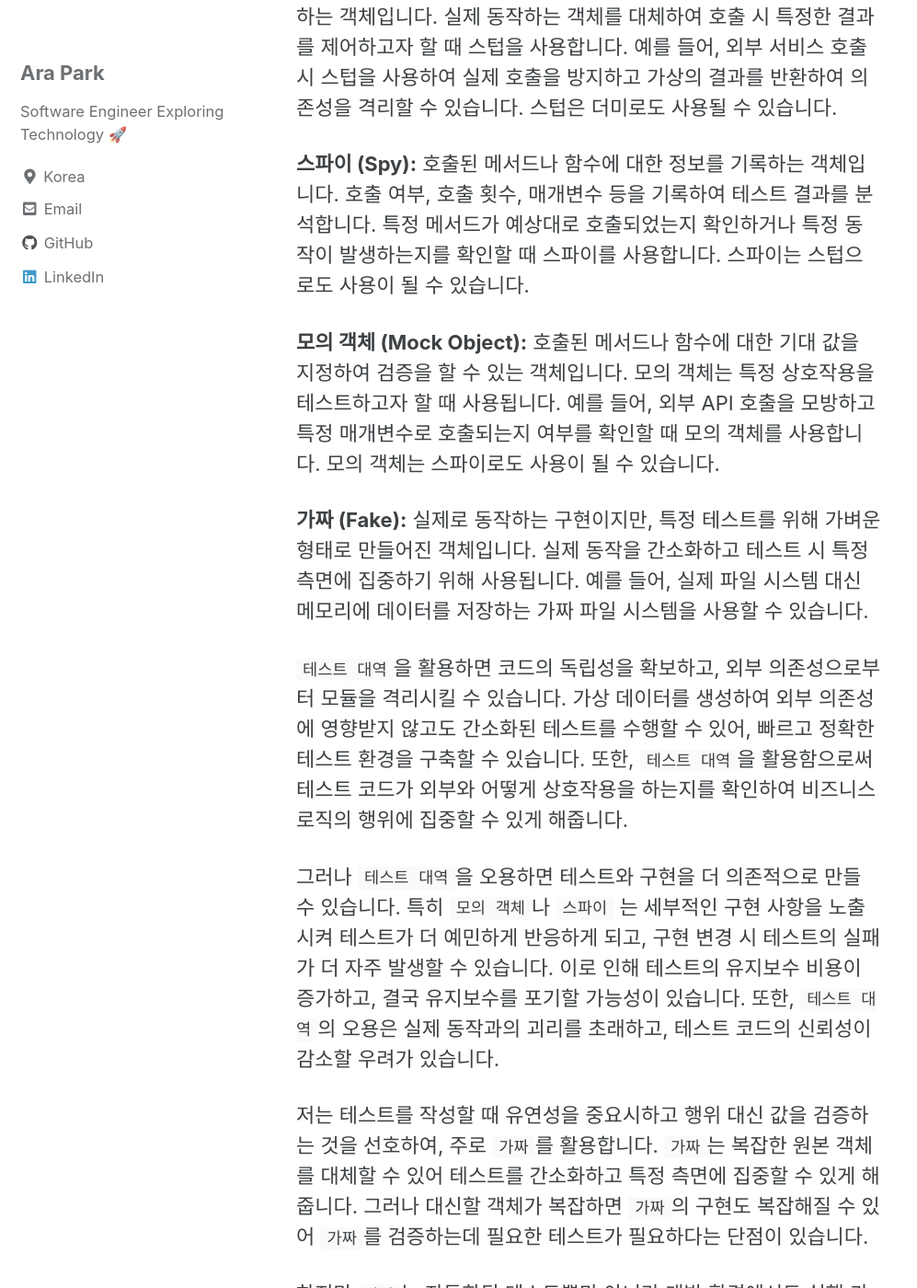
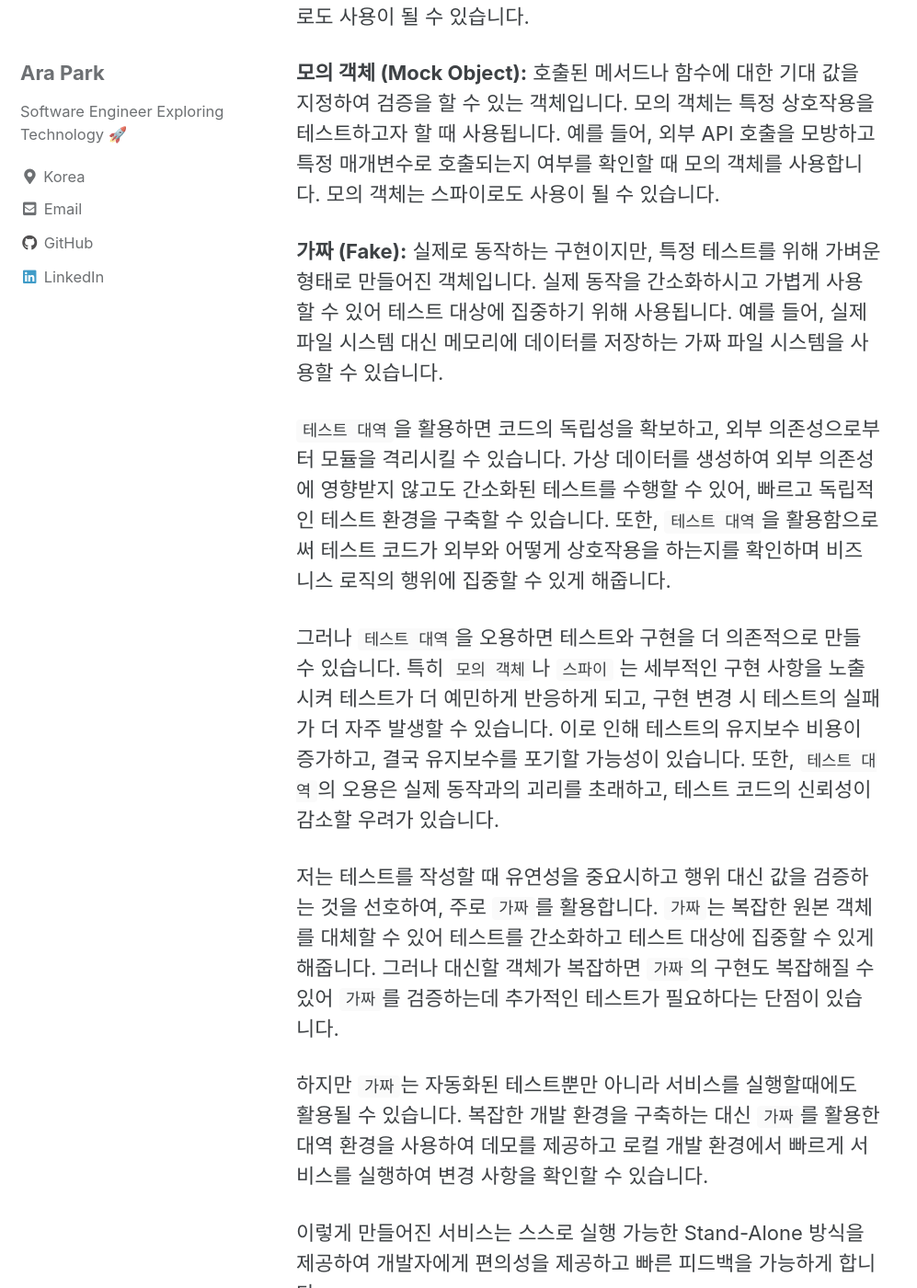
Before and after one commit to siyul-park/siyul-park.github.io, a Jekyll site: the page built from _posts/2023-12-30-tdd-in-agile.md, in a window 1280 px wide and 1400 px high, scrolled down 5760 px. Shown: the whole window at 92% size, without its empty margins (0-997 px from the left). Built offline with Jekyll 4.4.1, drawn with Linux system fonts in a browser that asks for light colours; cached includes are drawn as plain includes; comment, search, counter and statistics services are not loaded; some of the changed text lies outside the part shown.

Commit message:
docs: fix tdd in agile

```diff
--- a/_posts/2023-12-30-tdd-in-agile.md
+++ b/_posts/2023-12-30-tdd-in-agile.md
@@ -20,11 +20,9 @@ categories: agile
 
 이러한 문제와 함께 고객 요구사항의 불확실성, 신속한 시장 변화, 경쟁 압력 등이 부각되면서 애자일 방법론이 등장하게 되었습니다. 애자일은 지속적인 변경에 대응하고 빠르게 가치를 제공하기 위한 방법론으로, 폭포수 모델의 한계를 극복하고 고객과의 긴밀한 협력, 빠른 피드백, 작은 주기의 반복 개발 등을 강조하여 개발 과정을 민첩하게 조정할 수 있도록 도와줍니다.
 
-스크럼, 익스트림 프로그래밍(XP), 칸반 등은 각자의 특성을 가진 애자일 소프트웨어 개발 방법론입니다. 스크럼은 스프린트를 중심으로 계획과 개발을 진행하며, 익스트림 프로그래밍은 짝 프로그래밍과 테스트 주도 개발을 강조하여 품질을 향상시킵니다. 칸반은 시각적인 작업 관리를 중심으로 작업 흐름을 최적화하고 지속적으로 개선합니다. 이들은 각자의 강점과 가치를 가지고 있으며, 팀이나 프로젝트의 특성에 따라 선택하여 적용할 수 있습니다.
-
 TDD(Test-Driven Development, 테스트 주도 개발)는 테스트 코드를 선행적으로 작성하고 이를 통과하는 코드를 순환적으로 개발하는 사이클을 따릅니다. 이는 변경에 대한 두려움 없이 코드를 작성할 수 있게 해줍니다. 새로운 요구사항이나 변경이 발생하면 그에 맞게 테스트를 작성하고, 해당 테스트를 통과할 정도의 코드를 작성하는 식으로 진행합니다. 기존 기능에 영향을 주지 않는 것을 확인하며 작은 변경이 이루어지기 때문에 변화에 대응하기가 훨씬 수월해집니다.
 
-테스트는 실행 가능한 명세로써 기능을 문서화하는 역할을 합니다. 테스트를 통해 특정 조건에서 어떻게 작동해야 하는지 명확하게 기술함으로써 동작을 쉽게 이해하고 유지보수할 수 있게 됩니다. 또한, 테스트를 먼저 작성을 하면서 코드를 호출자의 관점으로 바라볼 수 있습니다. 제품 코드를 작성하는 것과는 다른 관점으로 코드를 바라 보며 편리하게 사용할 수 있는 설계를 하는데 집중합니다.
+테스트는 실행 가능한 명세로써 기능을 문서화하는 역할을 합니다. 테스트를 통해 특정 조건에서 어떻게 작동해야 하는지 명확하게 기술함으로써 동작을 쉽게 이해하고 사용할 수 있게 됩니다. 또한, 테스트를 먼저 작성을 하면서 코드를 호출자의 관점으로 바라볼 수 있습니다. 제품 코드를 작성하는 것과는 다른 관점으로 코드를 바라 보며 편리하게 사용할 수 있는 설계를 하는데 집중합니다.
 
 이러한 방식들은 애자일의 "계획을 따르기보다 변화에 대응하기"와 "포괄적인 문서보다 작동하는 소프트웨어를" 실현하는데 도움을 줍니다.
 
@@ -62,9 +60,9 @@ TDD는 3가지의 단계를 짧은 주기 동안 반복합니다.
 
 **인수 테스트(Acceptance Test):** 비즈니스적인 관점에서 소프트웨어가 정확하게 동작하는지를 검증합니다. 종단간 테스트가 이 테스트에 포함될 수 있습니다. 주로 사용자 스토리의 정상 동작 여부를 중점적으로 평가하며, 비지니스 요구 사항을 충족하는지를 확인합니다.
 
-단위 테스트에서 종단간 테스트로 갈수록 테스트의 비용과 실행 시간이 증가하는 경향이 있습니다. 이는 테스트의 범위와 복잡성이 확대되면서 발생하는 자연스러운 현상입니다. 주로 저렴하고 간단한 단위 테스트가 자주 실행되고 작성됩니다. 통합 테스트, 종단간 테스트, 그리고 인수 테스트는 전체 시스템이나 사용자의 입장에서의 기능을 검증하기 때문에 더 많은 리소스와 시간이 필요합니다. 이러한 테스트는 단위 테스트와 달리 여러 모듈 또는 컴포넌트 간의 상호 작용을 고려해야 하므로 복잡성이 증가합니다.
+단위 테스트에서 종단간 테스트로 갈수록 테스트의 비용과 실행 시간이 증가하는 경향이 있습니다. 통합 테스트, 종단간 테스트, 그리고 인수 테스트는 전체 시스템이나 사용자의 입장에서의 기능을 검증하기 때문에 더 많은 리소스와 시간이 필요합니다. 이러한 테스트는 단위 테스트와 달리 여러 모듈 또는 컴포넌트 간의 상호 작용을 고려해야 하므로 복잡성이 증가합니다. 이는 테스트의 범위와 복잡성이 확대되면서 발생하는 자연스러운 현상입니다. 주로 저렴하고 간단한 단위 테스트가 자주 실행되고 작성됩니다.
 
-"실패할 테스트를 작성하기 전에는 아무런 제품 코드도 작성하지 않는다"는 원칙은 단위 테스트에만 국한되지 않고, 통합 테스트, 종단간 테스트, 그리고 인수 테스트에도 모두 적용됩니다. 테스트의 크기와 무관하게 테스트를 우선으로 하고 그 후에 제품 코드를 작성하는 것은 설계를 검토하고 구현이 나아갈 방향을 제시합니다.
+"실패할 테스트를 작성하기 전에는 아무런 제품 코드도 작성하지 않는다"는 원칙은 단위 테스트에만 국한되지 않고, 통합 테스트, 종단간 테스트, 그리고 인수 테스트에도 모두 적용됩니다. 테스트의 크기와 무관하게 테스트를 우선으로 작성하고 그 후에 제품 코드를 작성하는 것은 설계를 검토하고 구현이 나아갈 방향을 제시합니다.
 
 동일한 기능에 대해 여러 범위의 테스트를 작성해야 할 때가 있습니다. 새로운 사용자 스토리를 개발할 때, 먼저 해당 스토리의 핵심 기능을 인수 테스트로 작성합니다. 이 인수 테스트는 가능한 단순하게 작성되어야 합니다. 그리고 `테스트 대역`을 활용하여 인수 테스트를 통과시킵니다. 이후 필요한 모듈과 컴포넌트를 식별하고, 각 모듈에 대한 통합 테스트를 수행합니다. 이 경우에도 테스트를 통과시키기 위해 `테스트 대역`을 활용할 수 있습니다.
 
@@ -74,7 +72,7 @@ TDD는 3가지의 단계를 짧은 주기 동안 반복합니다.
 
 테스트 대역(Test Double)은 테스트 대상이 실제 의존하고 있는 환경이나 객체의 역할을 대신하기 위해 사용됩니다. 여러 종류의 `테스트 대역`이 있으며, 각각은 특정한 테스트 시나리오나 목적에 맞게 선택하여 활용됩니다.
 
-**더미 (Dummy):** 주로 매개변수를 전달하지만 실제 동작이 필요하지 않은 객체입니다. 특히 매개변수가 필요하지만 실제로 사용되지 않는 경우 더미 객체를 활용하여 테스트를 수행합니다. 예를 들어, 인터페이스를 구현하는데 필요한 매개변수만 갖춘 더미 객체를 사용하여 특정 조건을 시뮬레이션할 수 있습니다.
+**더미 (Dummy):** 매개변수를 전달하지만 실제 동작이 필요하지 않은 객체입니다. 매개변수가 필요하지만 실제로 사용되지 않는 경우 더미 객체를 활용하여 테스트를 수행합니다. 예를 들어, 인터페이스를 구현하는데 필요한 매개변수만 갖춘 더미 객체를 사용하여 특정 조건을 시뮬레이션할 수 있습니다.
 
 **스텁 (Stub):** 특정 메서드나 함수를 호출하면 미리 정의된 결과를 반환하는 객체입니다. 실제 동작하는 객체를 대체하여 호출 시 특정한 결과를 제어하고자 할 때 스텁을 사용합니다. 예를 들어, 외부 서비스 호출 시 스텁을 사용하여 실제 호출을 방지하고 가상의 결과를 반환하여 의존성을 격리할 수 있습니다. 스텁은 더미로도 사용될 수 있습니다.
 
@@ -82,17 +80,17 @@ TDD는 3가지의 단계를 짧은 주기 동안 반복합니다.
 
 **모의 객체 (Mock Object):** 호출된 메서드나 함수에 대한 기대 값을 지정하여 검증을 할 수 있는 객체입니다. 모의 객체는 특정 상호작용을 테스트하고자 할 때 사용됩니다. 예를 들어, 외부 API 호출을 모방하고 특정 매개변수로 호출되는지 여부를 확인할 때 모의 객체를 사용합니다. 모의 객체는 스파이로도 사용이 될 수 있습니다.
 
-**가짜 (Fake):** 실제로 동작하는 구현이지만, 특정 테스트를 위해 가벼운 형태로 만들어진 객체입니다. 실제 동작을 간소화하고 테스트 시 특정 측면에 집중하기 위해 사용됩니다. 예를 들어, 실제 파일 시스템 대신 메모리에 데이터를 저장하는 가짜 파일 시스템을 사용할 수 있습니다.
+**가짜 (Fake):** 실제로 동작하는 구현이지만, 특정 테스트를 위해 가벼운 형태로 만들어진 객체입니다. 실제 동작을 간소화하시고 가볍게 사용할 수 있어 테스트 대상에 집중하기 위해 사용됩니다. 예를 들어, 실제 파일 시스템 대신 메모리에 데이터를 저장하는 가짜 파일 시스템을 사용할 수 있습니다.
 
-`테스트 대역`을 활용하면 코드의 독립성을 확보하고, 외부 의존성으로부터 모듈을 격리시킬 수 있습니다. 가상 데이터를 생성하여 외부 의존성에 영향받지 않고도 간소화된 테스트를 수행할 수 있어, 빠르고 정확한 테스트 환경을 구축할 수 있습니다. 또한, `테스트 대역`을 활용함으로써 테스트 코드가 외부와 어떻게 상호작용을 하는지를 확인하여 비즈니스 로직의 행위에 집중할 수 있게 해줍니다.
+`테스트 대역`을 활용하면 코드의 독립성을 확보하고, 외부 의존성으로부터 모듈을 격리시킬 수 있습니다. 가상 데이터를 생성하여 외부 의존성에 영향받지 않고도 간소화된 테스트를 수행할 수 있어, 빠르고 독립적인 테스트 환경을 구축할 수 있습니다. 또한, `테스트 대역`을 활용함으로써 테스트 코드가 외부와 어떻게 상호작용을 하는지를 확인하며 비즈니스 로직의 행위에 집중할 수 있게 해줍니다.
 
 그러나 `테스트 대역`을 오용하면 테스트와 구현을 더 의존적으로 만들 수 있습니다. 특히 `모의 객체`나 `스파이` 는 세부적인 구현 사항을 노출시켜 테스트가 더 예민하게 반응하게 되고, 구현 변경 시 테스트의 실패가 더 자주 발생할 수 있습니다. 이로 인해 테스트의 유지보수 비용이 증가하고, 결국 유지보수를 포기할 가능성이 있습니다. 또한, `테스트 대역`의 오용은 실제 동작과의 괴리를 초래하고, 테스트 코드의 신뢰성이 감소할 우려가 있습니다.
 
-저는 테스트를 작성할 때 유연성을 중요시하고 행위 대신 값을 검증하는 것을 선호하여, 주로 `가짜`를 활용합니다. `가짜`는 복잡한 원본 객체를 대체할 수 있어 테스트를 간소화하고 특정 측면에 집중할 수 있게 해줍니다. 그러나 대신할 객체가 복잡하면 `가짜`의 구현도 복잡해질 수 있어 `가짜`를 검증하는데 필요한 테스트가 필요하다는 단점이 있습니다.
+저는 테스트를 작성할 때 유연성을 중요시하고 행위 대신 값을 검증하는 것을 선호하여, 주로 `가짜`를 활용합니다. `가짜`는 복잡한 원본 객체를 대체할 수 있어 테스트를 간소화하고 테스트 대상에 집중할 수 있게 해줍니다. 그러나 대신할 객체가 복잡하면 `가짜`의 구현도 복잡해질 수 있어 `가짜`를 검증하는데 추가적인 테스트가 필요하다는 단점이 있습니다.
 
-하지만 `가짜`는 자동화된 테스트뿐만 아니라 개발 환경에서도 실행 가능하며, 실제 서비스에서 활용될 수 있습니다. 복잡한 개발 환경을 구축하는 대신 `가짜`를 활용한 대역 환경을 사용하여 데모를 제공하고 로컬 개발 환경에서 빠르게 서비스를 확인하고 변경 사항을 확인할 수 있습니다.
+하지만 `가짜`는 자동화된 테스트뿐만 아니라 서비스를 실행할때에도 활용될 수 있습니다. 복잡한 개발 환경을 구축하는 대신 `가짜`를 활용한 대역 환경을 사용하여 데모를 제공하고 로컬 개발 환경에서 빠르게 서비스를 실행하여 변경 사항을 확인할 수 있습니다.
 
-이렇게 구축된 서비스는 실제 제품 환경 뿐만 아니라 스스로 실행 가능한 Stand-Alone 방식을 제공하여 개발자에게 편의성을 제공하고 빠른 피드백을 가능합니다.
+이렇게 만들어진 서비스는 스스로 실행 가능한 Stand-Alone 방식을 제공하여 개발자에게 편의성을 제공하고 빠른 피드백을 가능하게 합니다.
 
 ### 런던 학파와 시카고 학파
 
```
Also changed, not shown: other parts of _posts/2023-12-30-tdd-in-agile.md (+7 -7 lines).
